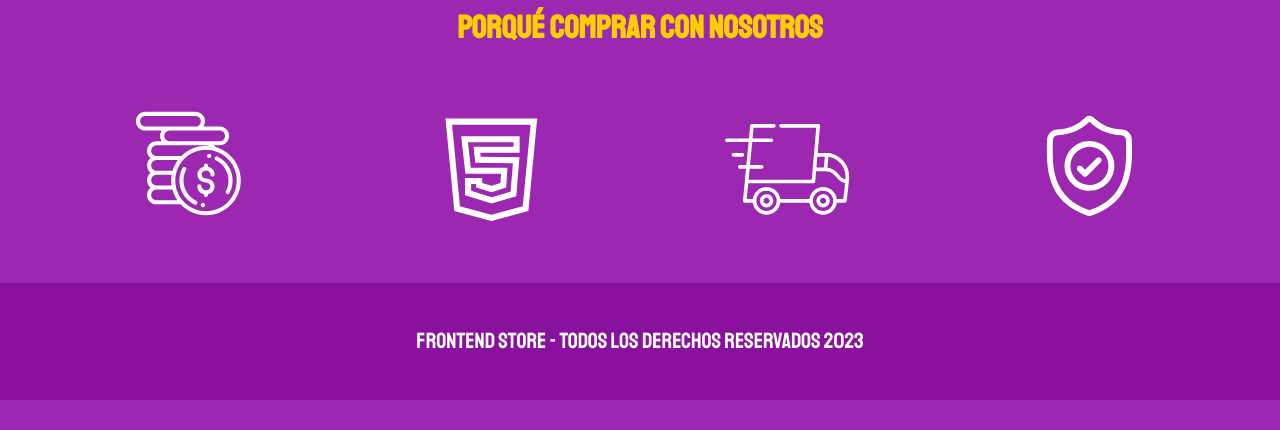
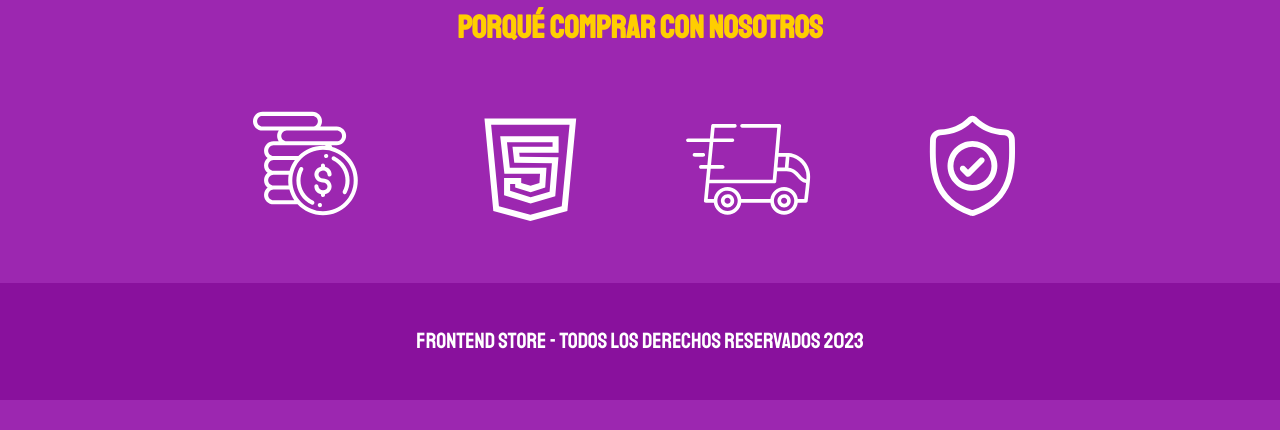
Before and after one commit to VCthwd/FrontDevStore, a plain HTML site: page nosotros.html in a window 1280 px wide. Shown: the part 712-1142 px from the top of the page. Drawn offline with Linux system fonts and the light colour scheme.

Commit message:
Actualizar styles.css

```diff
--- a/css/styles.css
+++ b/css/styles.css
@@ -209,7 +209,7 @@ h3 {
 .sobrenosotros__iconos {
   display: flex;
   flex-direction: column;
-  align-items: center;
+  justify-content: center;
   }
 
 .sobrenosotros__icono {
@@ -219,7 +219,7 @@ h3 {
 @media (min-width: 768px) {
 .sobrenosotros__iconos {
   flex-direction: row;
-  justify-content: space-around;
+  align-items: space-around;
   }
 
 .sobrenosotros__icono {
```
